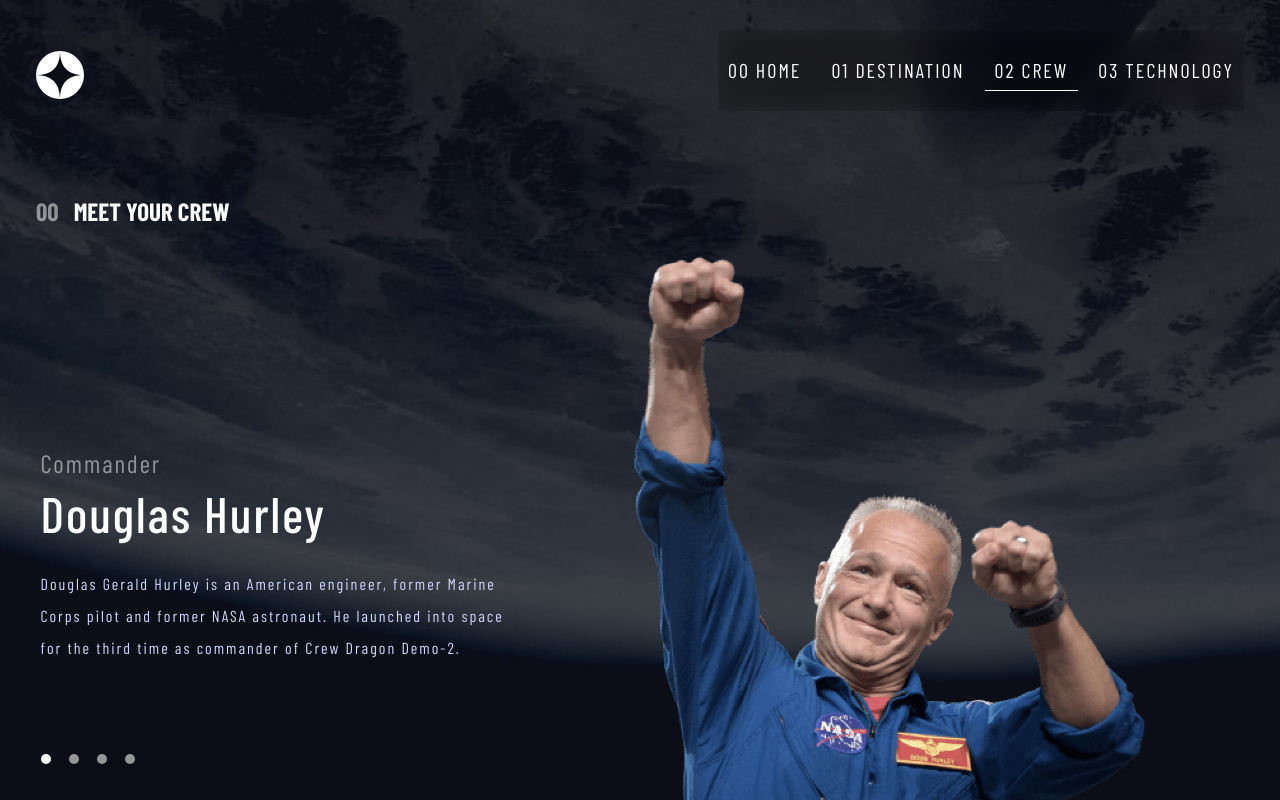
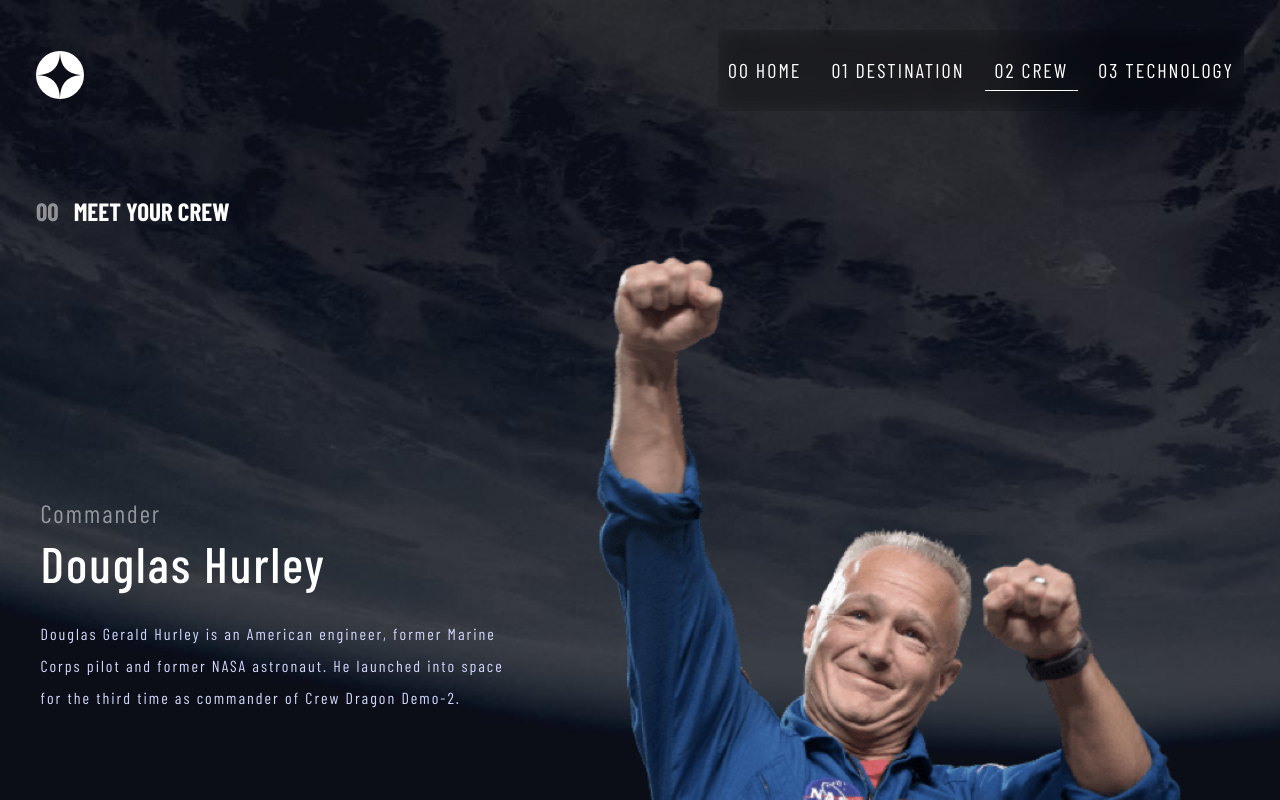
Before and after one commit to agun36/space-tourism-website-main-dev, a React (Vite) app: page /crew in a window 1280 px wide. Shown: the top 800 px of the page. Built offline with nearby package versions, Linux system fonts and the light colour scheme; a web font is replaced by a local one.

Commit message:
modified homepage vairables styles crewpages technology

```diff
--- a/src/pages/crewPages.tsx
+++ b/src/pages/crewPages.tsx
@@ -11,17 +11,17 @@ export const CrewPages = () => {
     };
 
     return (
-        <div className='crew row  px-md-4 px-sm-0 min-vh-100 max-vh-auto'>
+        <div className='crew row row-cols-lg-2  px-md-4 px-sm-0 min-vh-100'>
 
-            <div className='mt-sm-0 mt-md-5 px-4 col-12'>
+            <div className='mt-sm-0 mt-md-5 px-4 col-12 col-lg-12'>
                 <Navigation />
             </div>
-            <div className="col-12 row align-items-center justify-content-md-center  mx-auto">
+            <div className="col-12 col-lg-12 row row-cols-lg-1    flex-lg-column align-items-center justify-content-md-center   mx-auto">
                 <div className='mt-8 mt-md-8 col-12 d-flex justify-content-center justify-content-sm-start justify-content-md-start px-4'>
                     <h1 className='text-white-000 d-flex gap-3 text-uppercase'><span className='opacity-50'>00</span>meet your crew</h1>
                 </div>
-                <div className="mt-5 about-crew col-12   row align-items-center justify-content-md-center  container">
-                    <div className='about-crew__text  text-center text-md-start col-md-5 col-sm-12 row'>
+                <div className="mt-5 about-crew col-12 flex-lg-row row align-items-center justify-content-md-center  container">
+                    <div className='about-crew__text  text-center text-lg-start text-md-start col-md-5 col-sm-12 row'>
                         <div className='mt-md-8 col-12 '>
                             <h1 className='text-white-000 font-size-sm font-size-md'>{currentCrew.role}</h1>
                             <h2 className='text-white-000'>{currentCrew.name}</h2>
@@ -39,7 +39,7 @@ export const CrewPages = () => {
 
                     </div>
                     <div className='col-sm-12 col-md-7 d-flex justify-content-center'>
-                        <img src={currentCrew.images.png} alt="Crew member" />
+                        <img src={currentCrew.images.png} alt="Crew member" className='min-vh-100' />
                     </div>
                 </div>
             </div>
```
